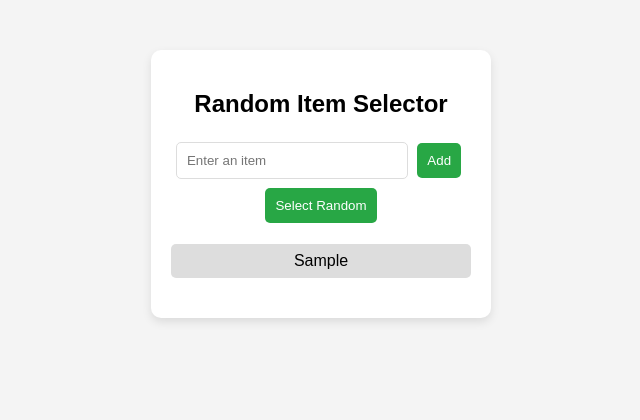
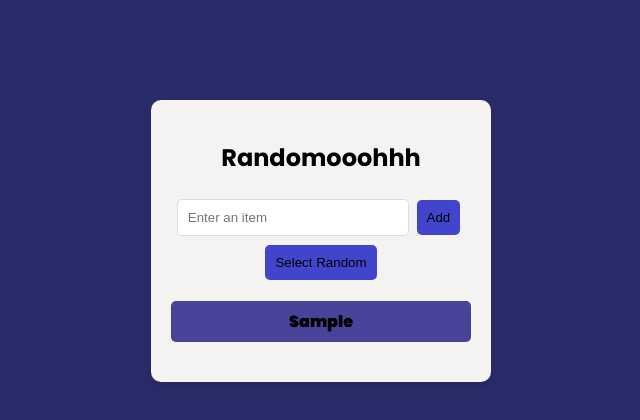
Before and after one commit to Rohaaaaannn/Randomoohhh, a plain HTML site: page Randomoh/index.html in a window 1280 px wide. Both pictures are taken after typing "Sample" into the empty fields and a click on the button "Add". Shown: the whole page, without its empty margins (319-959 px from the left). Drawn offline with Linux system fonts and the light colour scheme.

Commit message:
Add files via upload

```diff
--- a/Randomoh/index.html
+++ b/Randomoh/index.html
@@ -1,14 +1,17 @@
 <!DOCTYPE html>
 <html lang="en">
 <head>
-    <meta charset="UTF-8">
+    <link rel="preconnect" href="https://fonts.googleapis.com">
+<link rel="preconnect" href="https://fonts.gstatic.com" crossorigin>
+<link href="https://fonts.googleapis.com/css2?family=Poppins:ital,wght@0,100;0,200;0,300;0,400;0,500;0,600;0,700;0,800;0,900;1,100;1,200;1,300;1,400;1,500;1,600;1,700;1,800;1,900&display=swap" rel="stylesheet">
+   <meta charset="UTF-8">
     <meta name="viewport" content="width=device-width, initial-scale=1.0">
     <title>Random Selector</title>
     <link rel="stylesheet" href="styles.css">
 </head>
 <body>
     <div class="container">
-        <h2>Random Item Selector</h2>
+        <h2>Randomooohhh</h2>
         <input type="text" id="itemInput" placeholder="Enter an item">
         <button onclick="addItem()">Add</button>
         <button onclick="selectRandom()">Select Random</button>
--- a/Randomoh/styles.css
+++ b/Randomoh/styles.css
@@ -1,12 +1,19 @@
+.poppins-bold {
+    font-family: "Poppins", serif;
+    font-weight: 700;
+    font-style: normal;
+  }
+
 body {
-    font-family: Arial, sans-serif;
-    background: #f4f4f4;
+    font-family: "Poppins", sans-serif;
+    font-weight: 900;
+    background: #2a2b69;
     text-align: center;
-    margin: 50px;
+    margin: 100px;
 }
 
 .container {
-    background: white;
+    background: rgb(245, 242, 242);
     padding: 20px;
     border-radius: 10px;
     box-shadow: 0px 4px 10px rgba(0, 0, 0, 0.1);
@@ -26,14 +33,14 @@ button {
     margin: 5px;
     border: none;
     cursor: pointer;
-    background: #28a745;
-    color: white;
+    background: #4244cc;
+    color: rgb(0, 0, 0);
     border-radius: 5px;
     transition: 0.3s;
 }
 
 button:hover {
-    background: #218838;
+    background: #4a56c7;
 }
 
 ul {
@@ -43,14 +50,14 @@ ul {
 
 li {
     padding: 8px;
-    background: #ddd;
+    background: #484299;
     margin: 5px 0;
     border-radius: 5px;
     animation: fadeIn 0.5s ease-in;
 }
 
 h3 {
-    color: #333;
+    color: #4f4dc7;
     margin-top: 20px;
     font-size: 1.2em;
     transition: 0.3s ease-in-out;
```
